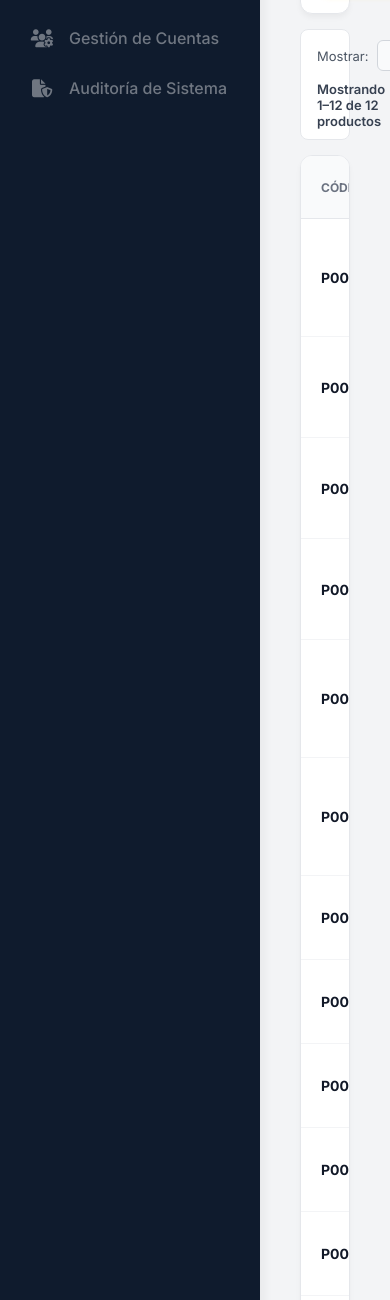
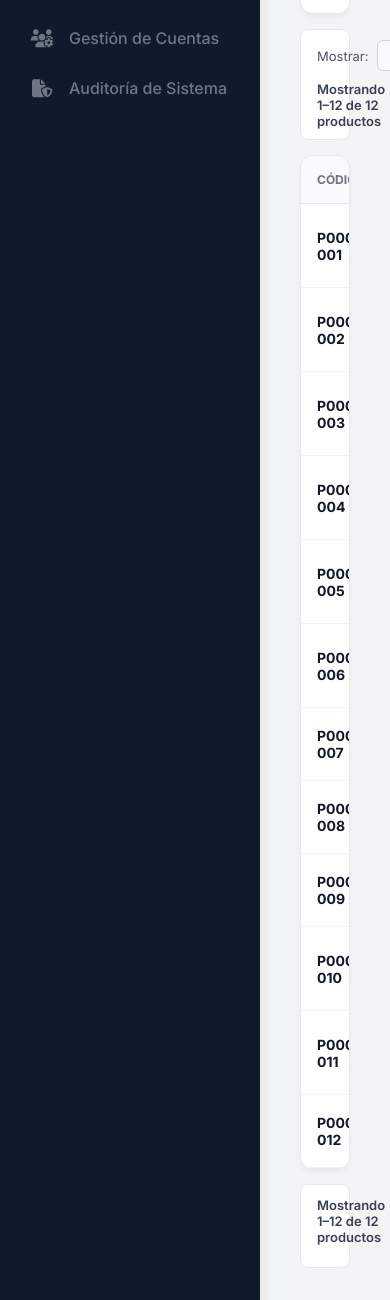
Before and after one commit to fabriciov06/PROYECTO_IS, a PHP site: page /frontend/pages/productos.php in a window 390 px wide. Shown: the part 464-1764 px from the top of the page. Run offline with PHP 8.4, Linux system fonts and the light colour scheme; a user stored in the database is signed in; data comes from the database, SQL or seed files in the repository.

Commit message:
style: agregar ajuste responsive overflow-x y word-break a la tabla de productos para evitar desbordamientos en zoom 100%

```diff
--- a/frontend/pages/productos.php
+++ b/frontend/pages/productos.php
@@ -65,10 +65,10 @@ $_SESSION['last_activity'] = time();
         .btn-cancel:hover { background: #E5E7EB; }
 
         /* TABLA DE PRODUCTOS */
-        .table-container { background: white; border-radius: 12px; box-shadow: 0 4px 6px -1px rgba(0,0,0,0.05); overflow: hidden; border: 1px solid #E5E7EB; }
-        table { width: 100%; border-collapse: collapse; text-align: left; }
-        th { background: #F9FAFB; padding: 16px 20px; font-size: 12px; text-transform: uppercase; color: #6B7280; font-weight: 700; border-bottom: 1px solid #E5E7EB; }
-        td { padding: 16px 20px; font-size: 14px; color: #111827; border-bottom: 1px solid #F3F4F6; vertical-align: middle; }
+        .table-container { background: white; border-radius: 12px; box-shadow: 0 4px 6px -1px rgba(0,0,0,0.05); overflow-x: auto; border: 1px solid #E5E7EB; width: 100%; }
+        table { width: 100%; border-collapse: collapse; text-align: left; min-width: 800px; }
+        th { background: #F9FAFB; padding: 16px 16px; font-size: 12px; text-transform: uppercase; color: #6B7280; font-weight: 700; border-bottom: 1px solid #E5E7EB; white-space: nowrap; }
+        td { padding: 16px 16px; font-size: 14px; color: #111827; border-bottom: 1px solid #F3F4F6; vertical-align: middle; word-break: break-word; overflow-wrap: anywhere; }
         tr:hover td { background: #F9FAFB; }
         span.normal { background: #DEF7EC; color: #03543F; padding: 6px 12px; border-radius: 50px; font-size: 12px; font-weight: 700; }
         span.warning { background: #FEF3C7; color: #92400E; padding: 6px 12px; border-radius: 50px; font-size: 12px; font-weight: 700; }
```
